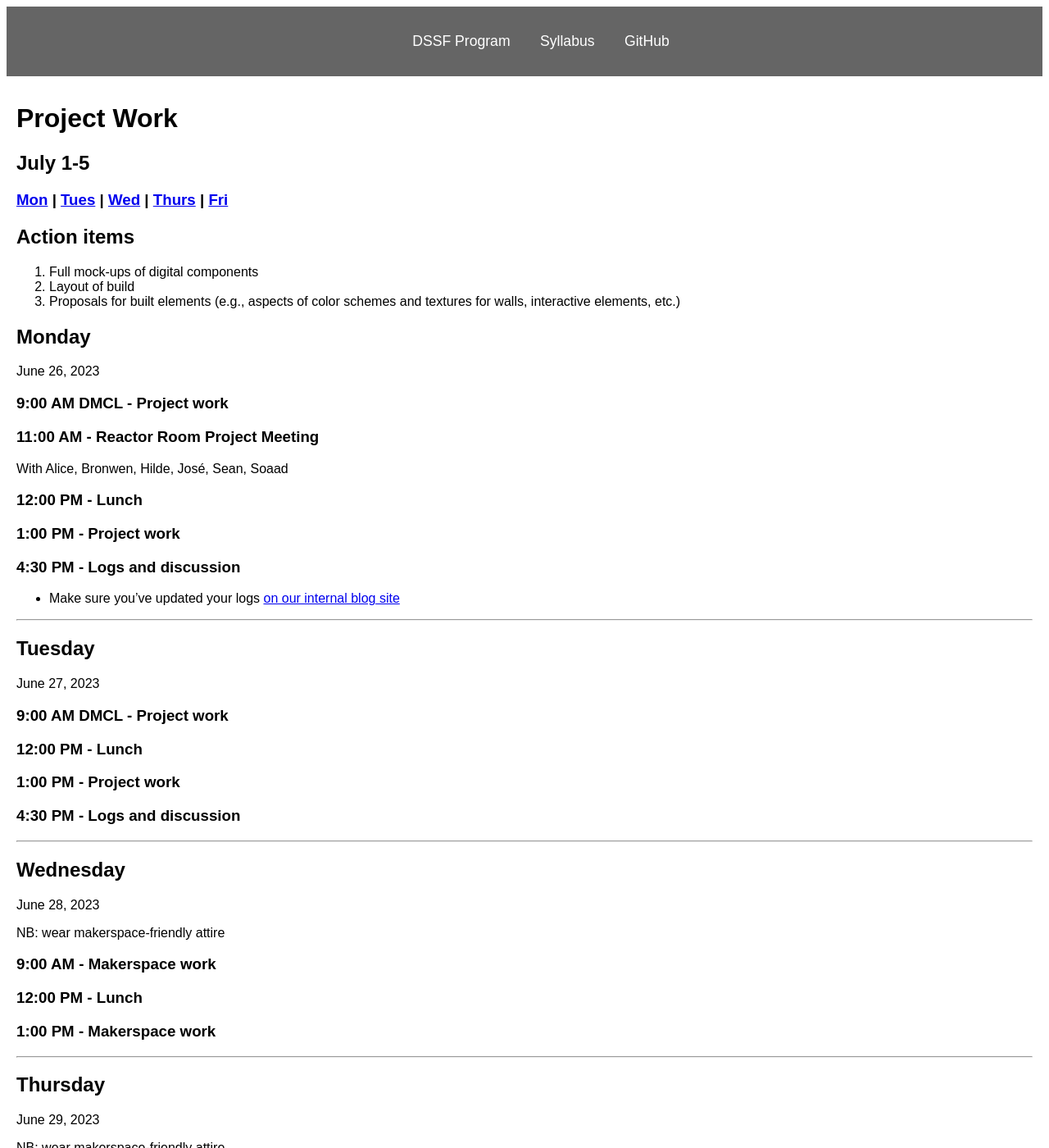
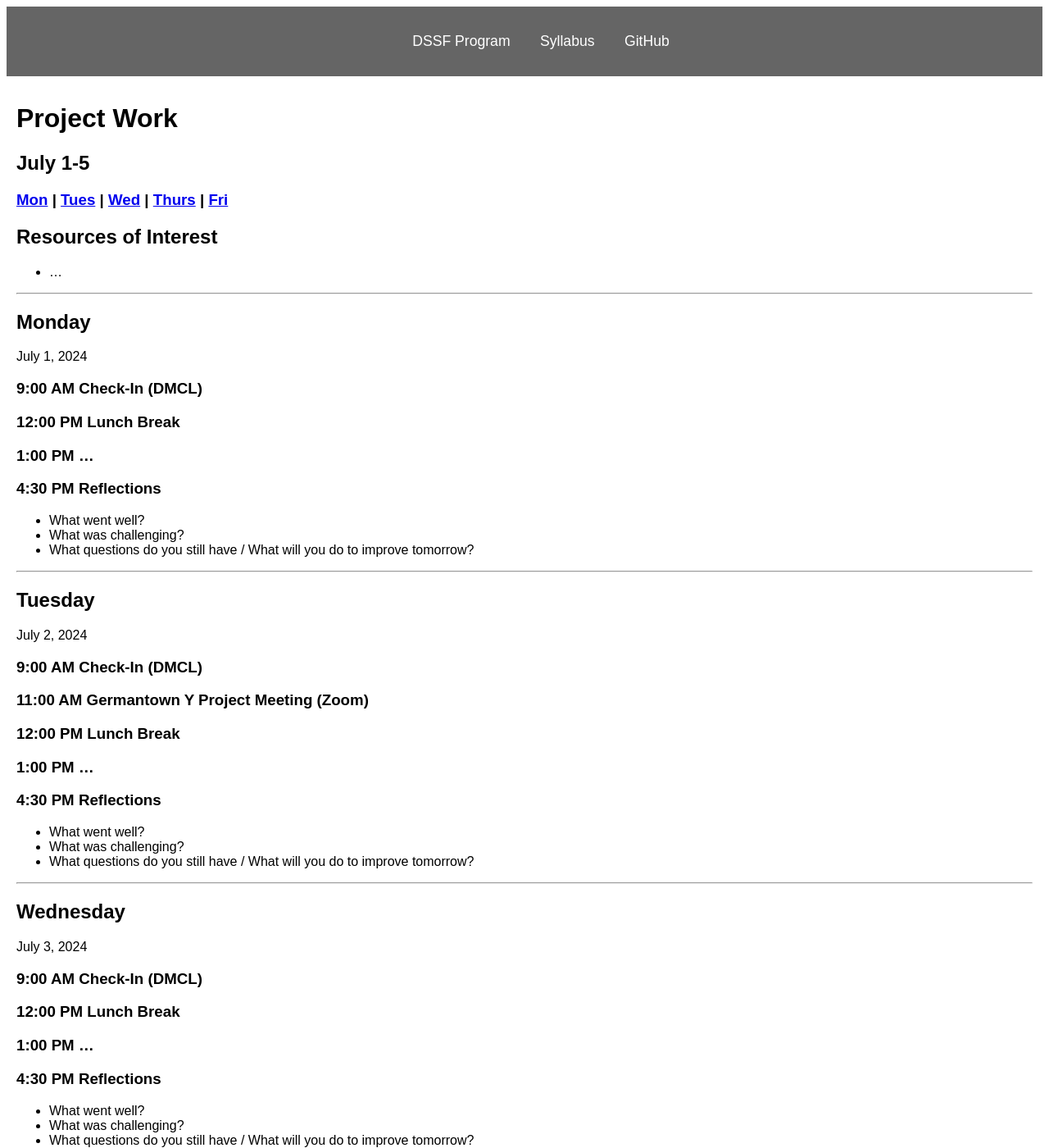
Before and after one commit to digbmc/dssf-syll, a Jekyll site: the page built from _weeks/05-work.md, in a window 1280 px wide and 1400 px high. Shown: the whole window at 82% size. Built offline with Jekyll 4.4.1, drawn with Linux system fonts in a browser that asks for light colours; some of the changed text lies outside the part shown.

Commit message:
Update 05-work.md

```diff
--- a/_weeks/05-work.md
+++ b/_weeks/05-work.md
@@ -5,80 +5,80 @@
 public: true
 ---
 
-## Action items
-1. Full mock-ups of digital components
-2. Layout of build
-3. Proposals for built elements (e.g., aspects of color schemes and textures for walls, interactive elements, etc.)
+## Resources of Interest
+- ...
+
+---
 
 ## Monday
-June 26, 2023
+July 1, 2024
 
-### 9:00 AM DMCL - Project work
+### 9:00 AM Check-In (DMCL)
 
-### 11:00 AM - Reactor Room Project Meeting
-With Alice, Bronwen, Hilde, José, Sean, Soaad
+### 12:00 PM Lunch Break
 
-### 12:00 PM - Lunch
+### 1:00 PM ...
 
-### 1:00 PM - Project work
-
-### 4:30 PM - Logs and discussion
-- Make sure you've updated your logs [on our internal blog site](https://github.com/Bryn-Mawr-College/dssf-2023)
+### 4:30 PM Reflections
+- What went well?
+- What was challenging?
+- What questions do you still have / What will you do to improve tomorrow?
 
 ---
 
 ## Tuesday
-June 27, 2023
+July 2, 2024
 
-### 9:00 AM DMCL - Project work
+### 9:00 AM Check-In (DMCL)
 
-### 12:00 PM - Lunch
+### 11:00 AM Germantown Y Project Meeting (Zoom)
 
-### 1:00 PM - Project work
+### 12:00 PM Lunch Break
 
-### 4:30 PM - Logs and discussion
+### 1:00 PM ...
+
+### 4:30 PM Reflections
+- What went well?
+- What was challenging?
+- What questions do you still have / What will you do to improve tomorrow?
 
 ---
 
 ## Wednesday
-June 28, 2023
+July 3, 2024
 
-NB: wear makerspace-friendly attire
+### 9:00 AM Check-In (DMCL)
 
-### 9:00 AM - Makerspace work
+### 12:00 PM Lunch Break
 
-### 12:00 PM - Lunch
+### 1:00 PM ...
 
-### 1:00 PM - Makerspace work
+### 4:30 PM Reflections
+- What went well?
+- What was challenging?
+- What questions do you still have / What will you do to improve tomorrow?
 
 ---
 
 ## Thursday
-June 29, 2023
+July 4, 2024
 
-NB: wear makerspace-friendly attire
-
-ACH CONFERENCE
-
-### 9:00 AM DMCL - Project work
-
-### 12:00 PM - Lunch
-
-### 1:00 PM - Makerspace work
+July 4th Holiday, No Work
 
 ---
 
 ## Friday
-June 30, 2023
+July 5, 2024
 
-ACH CONFERENCE
+### 9:00 AM Check-In (DMCL)
 
-### 9:00 AM DMCL - Project work
+### 12:00 PM Lunch Break
 
-### 12:00 PM - Lunch
+### 1:00 PM ...
 
-### 1:00 PM - Project work
-
-### 4:30 PM - Logs and discussion
+### 4:30 PM Reflections & Weekly Forecast
+- What went well?
+- What was challenging?
+- What questions do you still have / What will you do to improve next week?
 
 [<<< Last week](04-work) | [Next week >>>](06-internal)
```
